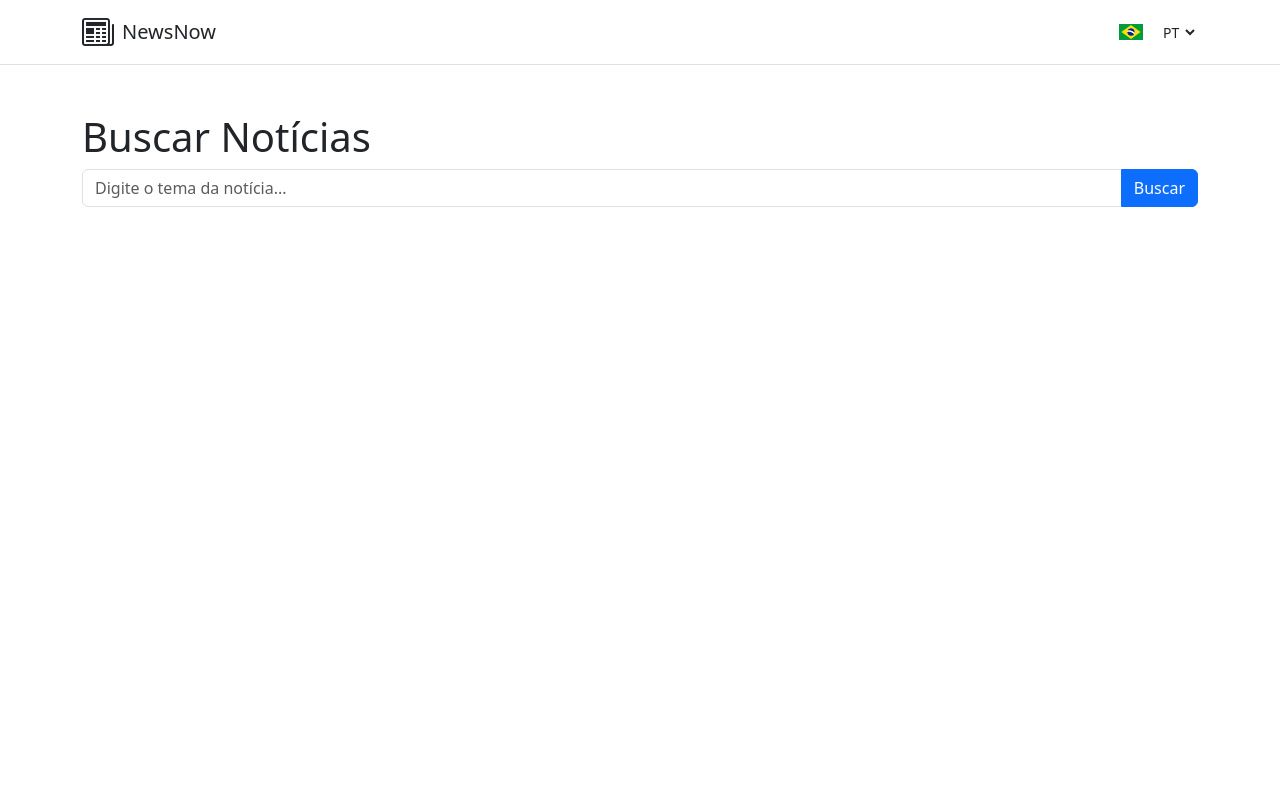
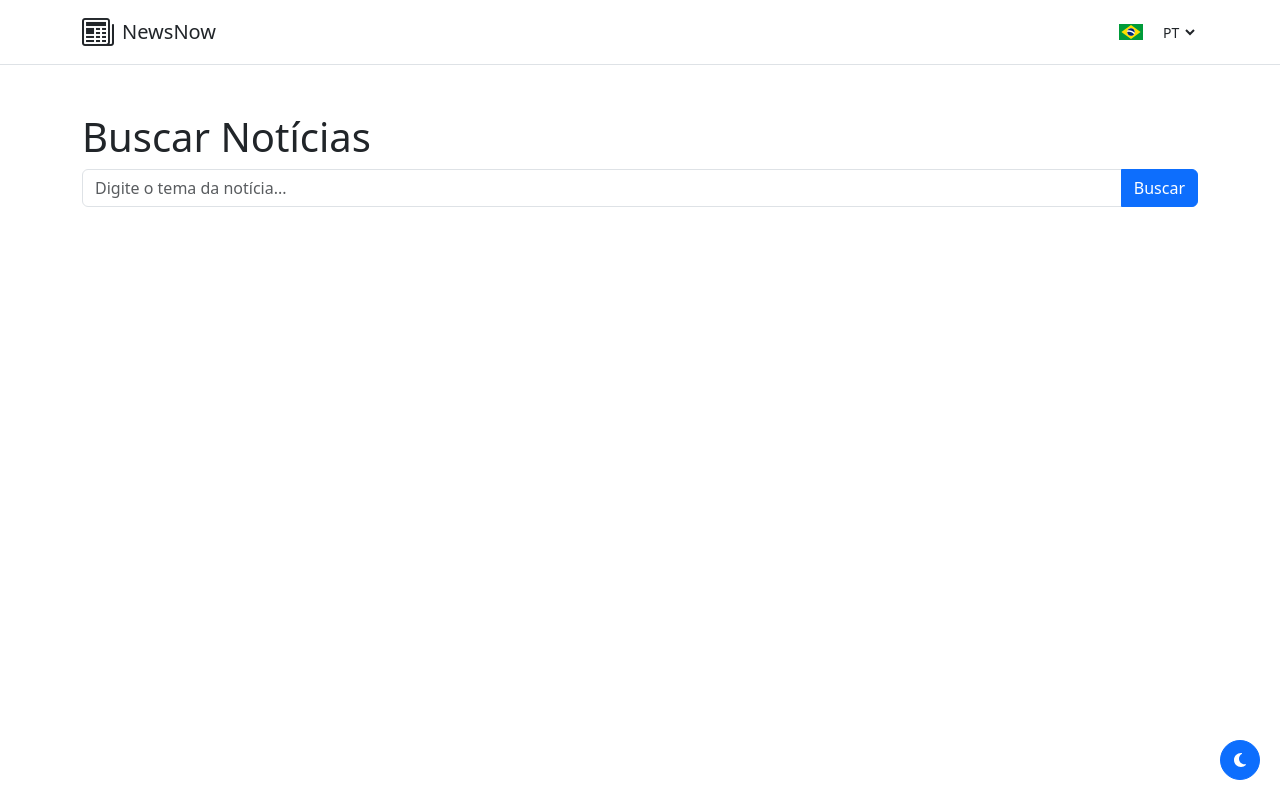
Before and after one commit to LucasBondeDeSouza/NewsNow, a React (Vite) app in the folder frontend/: page / in a window 1280 px wide. Built offline with nearby package versions, Linux system fonts and the light colour scheme.

Commit message:
atualização

```diff
--- a/frontend/package.json
+++ b/frontend/package.json
@@ -10,6 +10,8 @@
     "preview": "vite preview"
   },
   "dependencies": {
+    "@fortawesome/free-solid-svg-icons": "^6.6.0",
+    "@fortawesome/react-fontawesome": "^0.2.2",
     "axios": "^1.7.4",
     "bootstrap": "^5.3.3",
     "bootstrap-icons": "^1.11.3",
--- a/frontend/public/styles/styles.css
+++ b/frontend/public/styles/styles.css
@@ -37,6 +37,13 @@ select:focus {
     box-shadow: none;
 }
 
+.btn-dark-mode {
+    bottom: 20px;
+    right: 20px;
+    height: 40px;
+    width: 40px;
+}
+
 @media (min-width: 1024px) {
     header .weather-icon img{
         height: 30px;
--- a/frontend/src/components/App.jsx
+++ b/frontend/src/components/App.jsx
@@ -3,6 +3,7 @@ import axios from "axios";
 import Header from "./header";
 import Card from "./card";
 import SearchNews from "./searchNews";
+import ButtonDarkMode from "./ButtonDarkMode";
 
 export default () => {
   const [news, setNews] = useState([]);
@@ -34,6 +35,8 @@ export default () => {
 
   return (
     <div className={`min-vh-100 ${darkMode ? "bg-dark text-light" : ""}`}>
+      <ButtonDarkMode darkMode={darkMode} toggleDarkMode={toggleDarkMode} />
+
       <Header
         toggleDarkMode={toggleDarkMode}
         darkMode={darkMode}
--- /dev/null
+++ b/frontend/src/components/ButtonDarkMode.jsx
@@ -0,0 +1,13 @@
+import React from "react";
+
+import { FontAwesomeIcon } from "@fortawesome/react-fontawesome";
+import { faLightbulb, faMoon } from "@fortawesome/free-solid-svg-icons";
+
+export default ({ toggleDarkMode, darkMode }) => {
+
+    return (
+        <button className="btn btn-primary rounded-circle d-flex justify-content-center align-items-center position-fixed z-1 btn-dark-mode" onClick={toggleDarkMode}>
+            {darkMode ? <FontAwesomeIcon icon={faLightbulb} /> : <FontAwesomeIcon icon={faMoon} />}
+        </button>
+    )
+}
--- a/frontend/src/components/header.jsx
+++ b/frontend/src/components/header.jsx
@@ -1,7 +1,7 @@
 import React from "react";
 import { US, BR, ES } from 'country-flag-icons/react/3x2';
 
-export default ({ toggleDarkMode, darkMode, language, handleLanguageChange }) => {
+export default ({ darkMode, language, handleLanguageChange }) => {
 
     const chooseFlag = (language) => {
         if (language === 'pt') {
```
Also changed, not shown: 1 other file (tests, documents, lock files or other folders).
